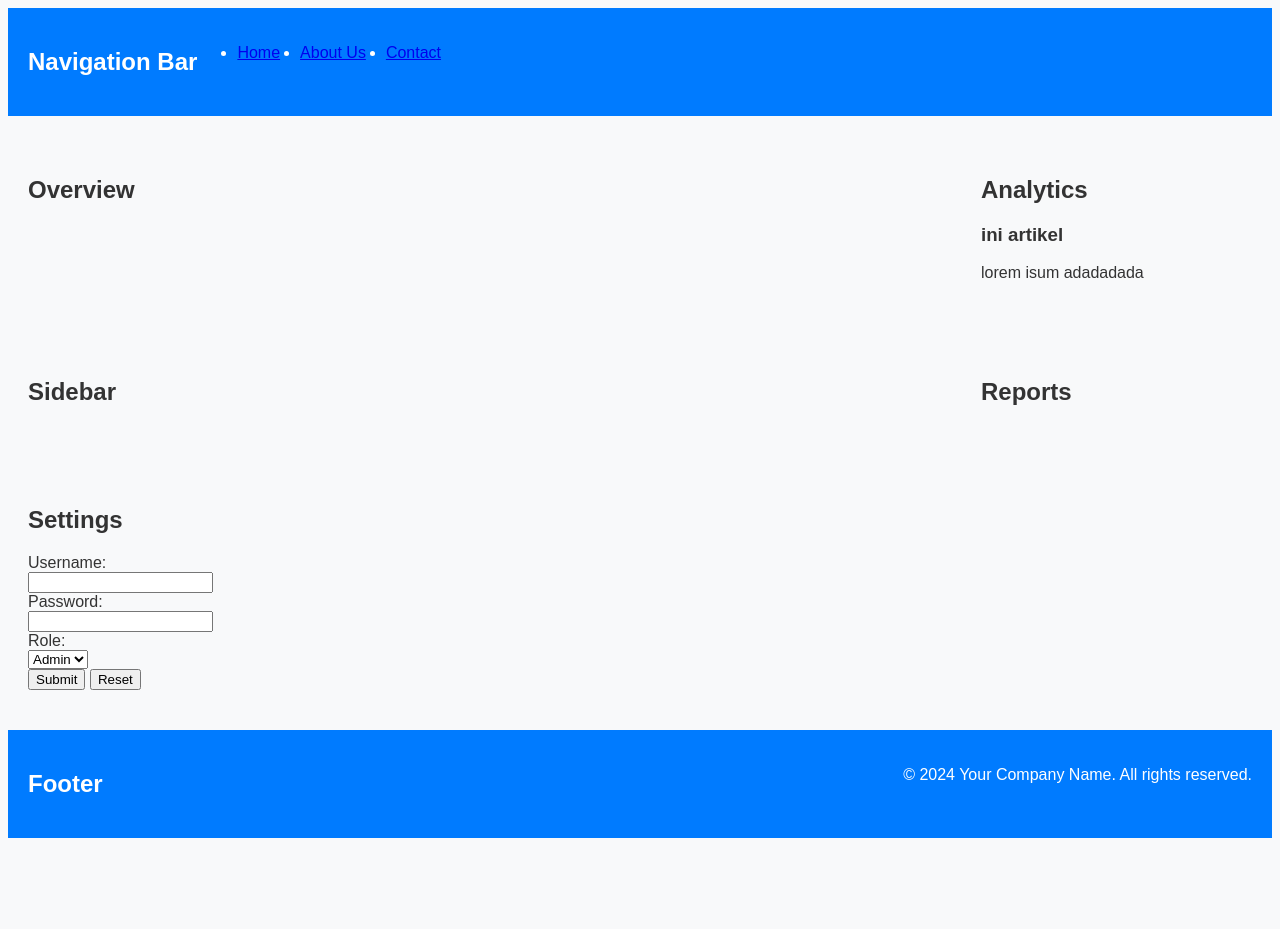
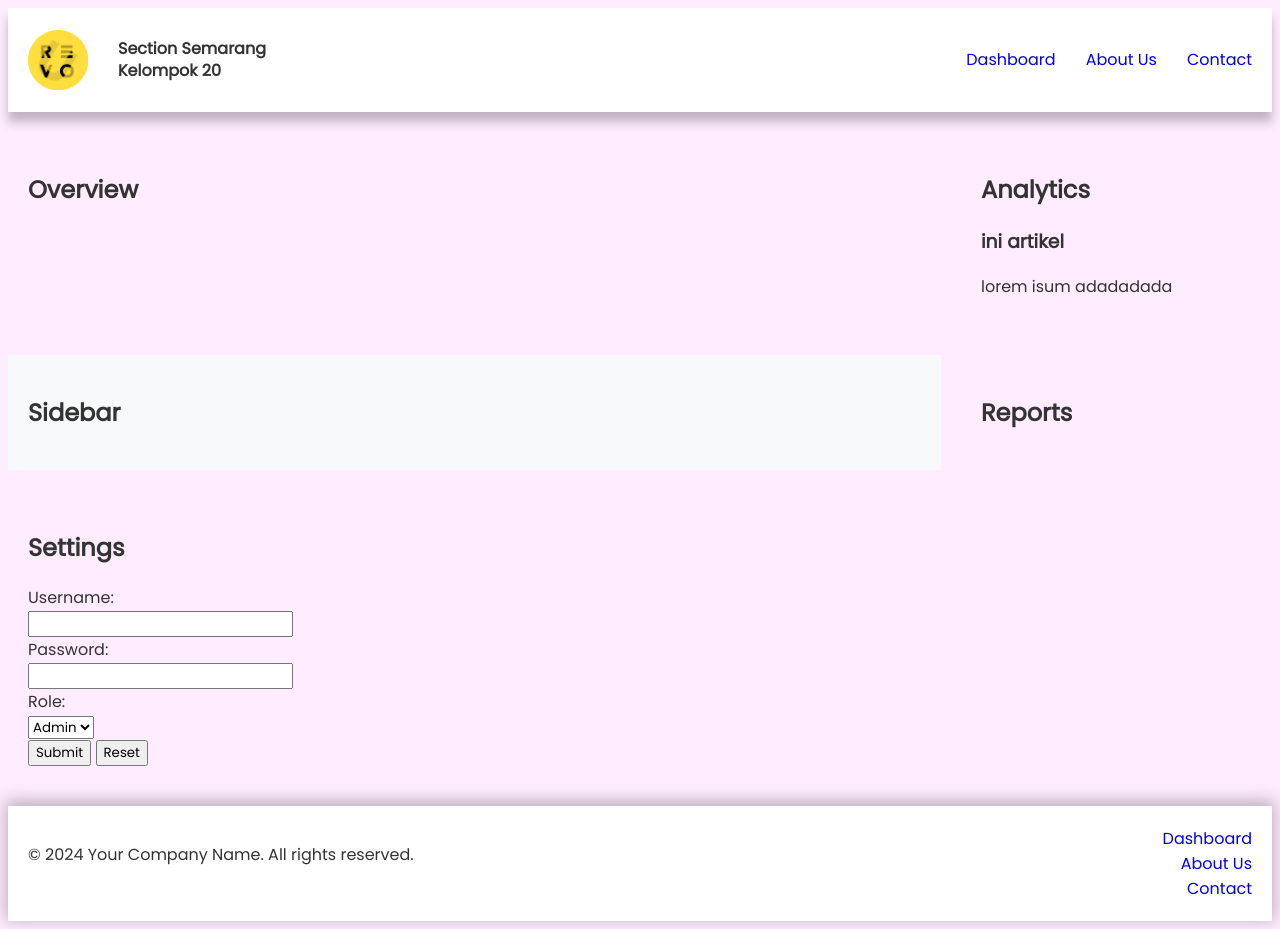
Before and after one commit to Kampus-Merdeka-Software-Engineering/km-feb24-section-semarang-team-20, a plain HTML site: page index.html in a window 1280 px wide. Before the commit the page ends 846 px from the top, so only its background shows below. Drawn offline with Linux system fonts and the light colour scheme.

Commit message:
progress

```diff
--- a/index.html
+++ b/index.html
@@ -1,7 +1,7 @@
 <!DOCTYPE html>
 <html>
+    <head>
         <meta name="viewport" content="width=device-width, initial-scale=1.0">
-<head>
         <title>Dashboard</title>
         <link rel="stylesheet" href="style.css">
     </head>
@@ -9,11 +9,19 @@
         <header>
             <nav>
                 <!-- Navigation Bar -->
-            <h1>Navigation Bar</h1>
-            <ul class="menu">
-                <li><a href="#home">Home</a></li>
-                <li><a href="#about">About Us</a></li>
-                <li><a href="#contact">Contact</a></li>
+                <!-- <h1>Navigation Bar</h1> -->
+                <div class="logo-header">
+                    <img alt="Logo RevoU" src="image/Logo-RevoU-5.png" width="60px" height="60px" style="margin: auto 0;">
+                    <div class="section-name">
+                        <h4>Section Semarang</h4>
+                        <h4>Kelompok 20</h4>
+                    </div>
+                </div>
+                <div class="menu">
+                    <a href="#dashboard">Dashboard</a>
+                    <a href="#about">About Us</a>
+                    <a href="#contact">Contact</a>
+                </div>
                 <!-- Navigation links go here -->
             </nav>
         </header>
@@ -74,8 +82,14 @@
 
         <footer>
             <!-- Footer Section -->
-        <h2>Footer</h2>
+            <div class="copyright">
                 <p>&copy; 2024 Your Company Name. All rights reserved.</p>
+            </div>
+            <div class="menu1">
+                <a href="#dashboard">Dashboard</a>
+                <a href="#about">About Us</a>
+                <a href="#contact">Contact</a>
+            </div>
         </footer>
     </body>
 </html>
--- a/style.css
+++ b/style.css
@@ -1,32 +1,53 @@
 /* style.css */
 
 /* Global Styles */
+@import url('https://fonts.googleapis.com/css2?family=Poppins&display=swap');
+
+* {
+    font-family:"Poppins", sans-serif;
+}
+
 body {
-    font-family: Arial, sans-serif;
     color: #333;
-    background-color: #f8f9fa;
+    background-color: #FFEDFF;
 }
 
 header {
-    background-color: #007bff;
-    color: #fff;
+    background-color: #fff;
+    color: #333;
+    box-shadow: 0 10px 10px rgba(0, 0, 0, 0.25);
     padding: 20px;
     text-align: center;
-    display: flex; /* Flexbox for header */
-    justify-content: space-between; /* Space out the elements evenly */
 }
 
 nav {
     display: flex; /* Flexbox for nav */
-    justify-content: space-around; /* Space out the elements evenly */
     justify-content: space-between; /* Space out the elements evenly */
+}
+
+nav a {
+    text-decoration: none;
+}
+
+a:hover {
+    text-decoration: underline;
+}
+
+.logo-header {
+    display: flex;
+    gap: 30px;
+}
+
+.section-name{
+    text-align: left;
+    line-height:0px;
 }
 
 .menu {
     display: flex; /* Flexbox for menu */
-    gap: 20px; /* Gap between menu items */
+    gap: 30px; /* Gap between menu items */
+    margin: auto 0;
 }
-
 
 main {
     display: grid; /* Grid for main */
@@ -45,11 +66,26 @@ section {
 }
 
 footer {
-    background-color: #007bff;
-    color: #fff;
+    background-color: #fff;
+    color: #333;
+    box-shadow: 0 -3px 15px 3px rgba(0, 0, 0, 0.25);
     padding: 20px;
     text-align: center;
     margin-top: 20px;
     display: flex; /* Flexbox for footer */
     justify-content: space-between; /* Space out the elements evenly */
 }
+
+.menu1 {
+    display: flex;
+    flex-direction: column;
+    text-align: right;
+}
+
+footer a {
+    text-decoration: none;
+}
+
+a:hover {
+    text-decoration: underline;
+}
```
Also changed, not shown: image/Logo-RevoU-5.png (added). Lines whose indentation alone changed are shown as unchanged.
